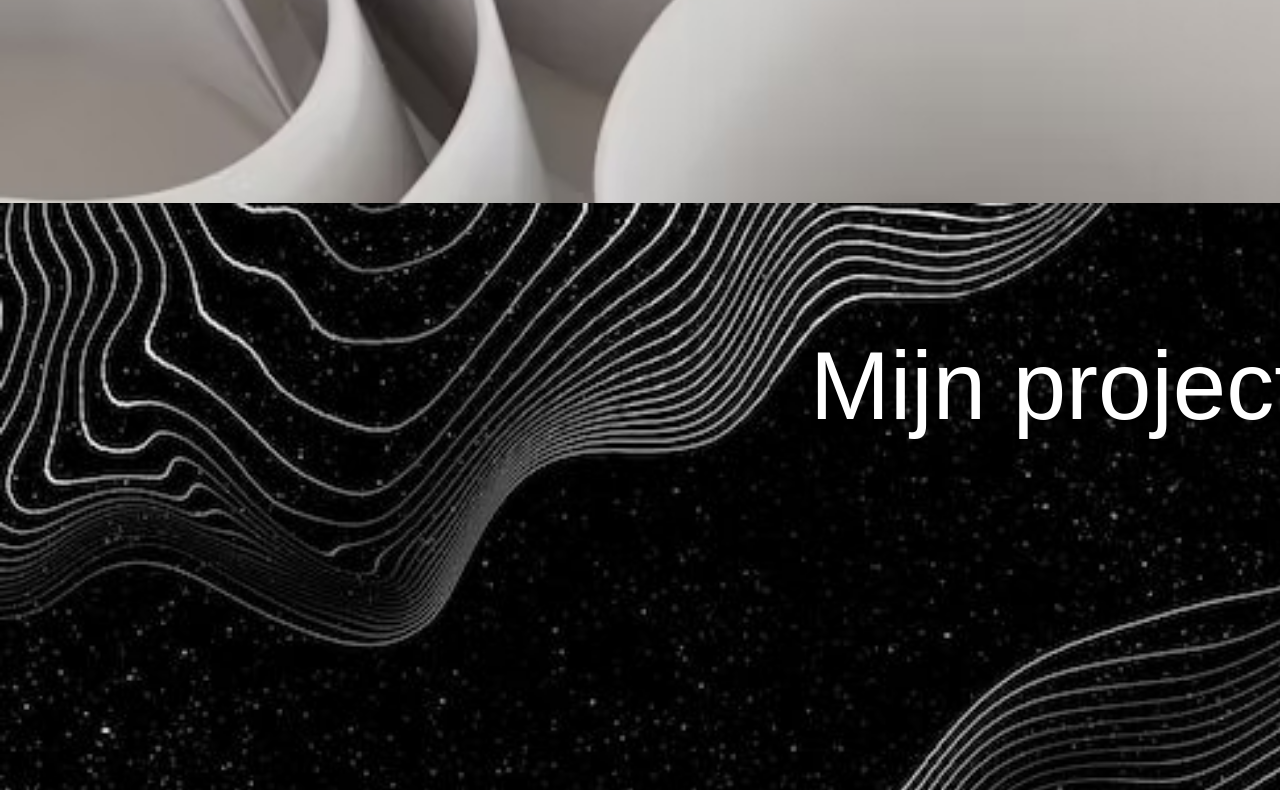
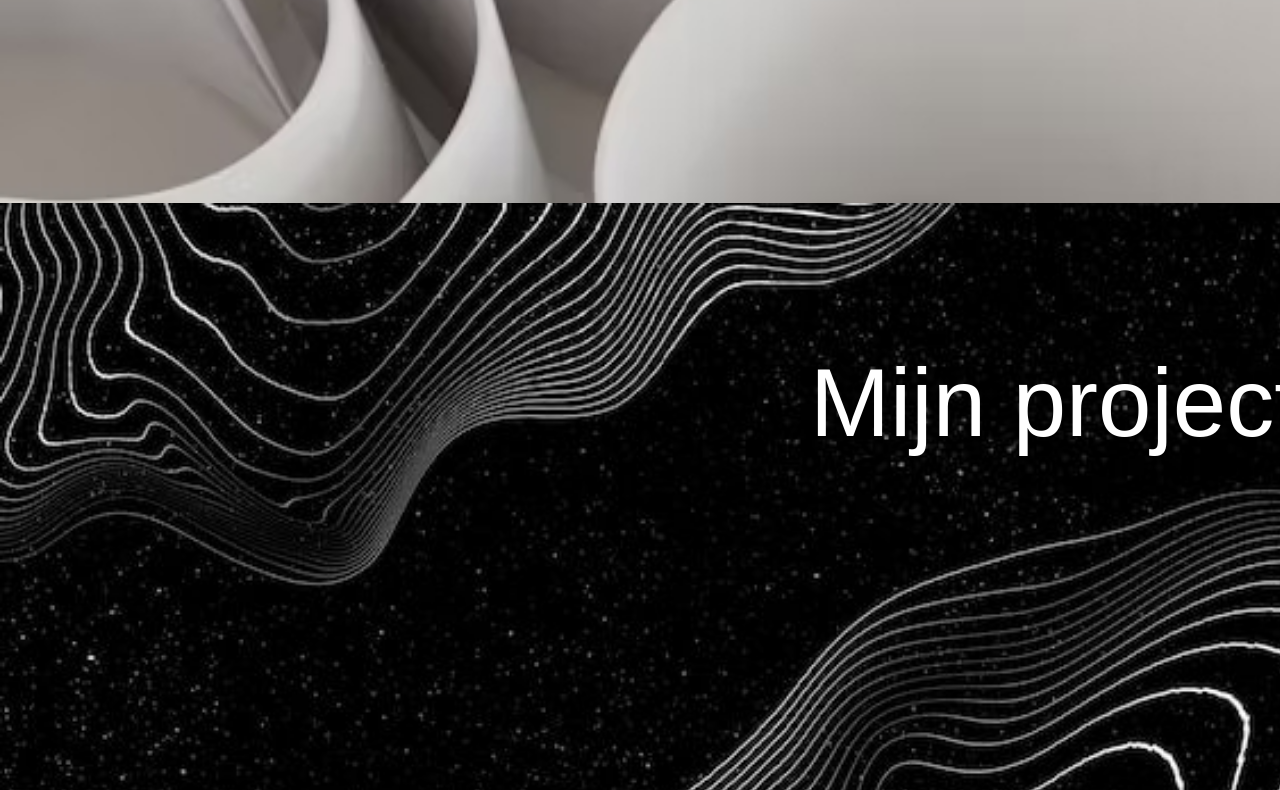
Before and after one commit to Sven-Bosman/Portfolio, a website: page index.html in a window 1280 px wide. Shown: the part 597-1387 px from the top of the page. Drawn offline with Linux system fonts and the light colour scheme.

Commit message:
tailwindcss fix

```diff
--- a/css/import.css
+++ /dev/null
@@ -1,7 +0,0 @@
-@tailwincss base;
-@tailwincss components;
-@tailwincss utilities;
-@tailwincss screens;
-@tailwincss typography;
-@tailwincss forms;
-@tailwincss aspect-ratio;
--- /dev/null
+++ b/css/input.css
@@ -0,0 +1,8 @@
+@import "tailwindcss";
+@import "tailwindcss/base";
+@import "tailwindcss/components";
+@import "tailwindcss/utilities";
+@import "tailwindcss/typography";
+@import "tailwindcss/forms";
+@import "tailwindcss/line-clamp";
+@import "tailwindcss/aspect-ratio";
--- a/index.html
+++ b/index.html
@@ -4,6 +4,7 @@
     <meta charset="UTF-8">
     <meta name="viewport" content="width=device-width, initial-scale=1.0">
     <link rel="stylesheet" href="css/main.css">
+    <link rel="stylesheet" href="css/output.css">
     <title>Portfolio</title>
 </head>
 <body>
```
Also changed, not shown: css/output.css (added).
